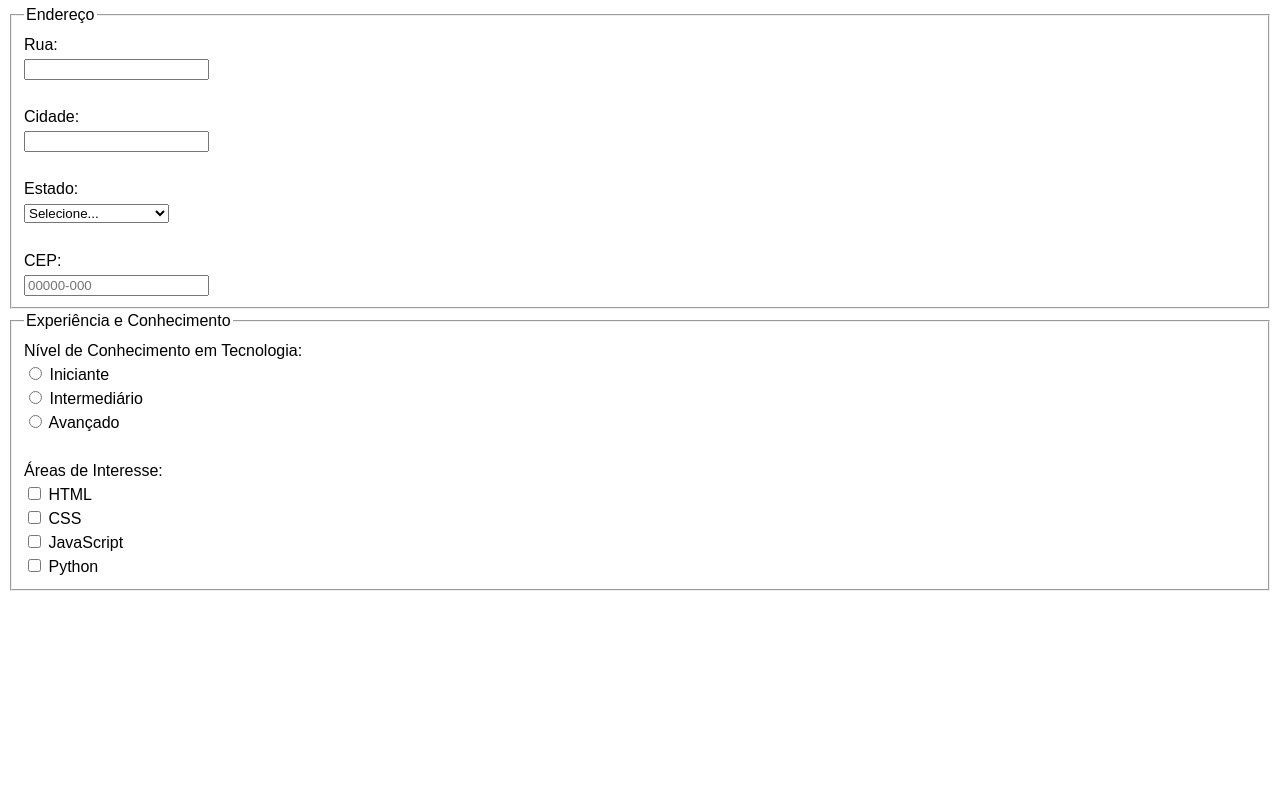
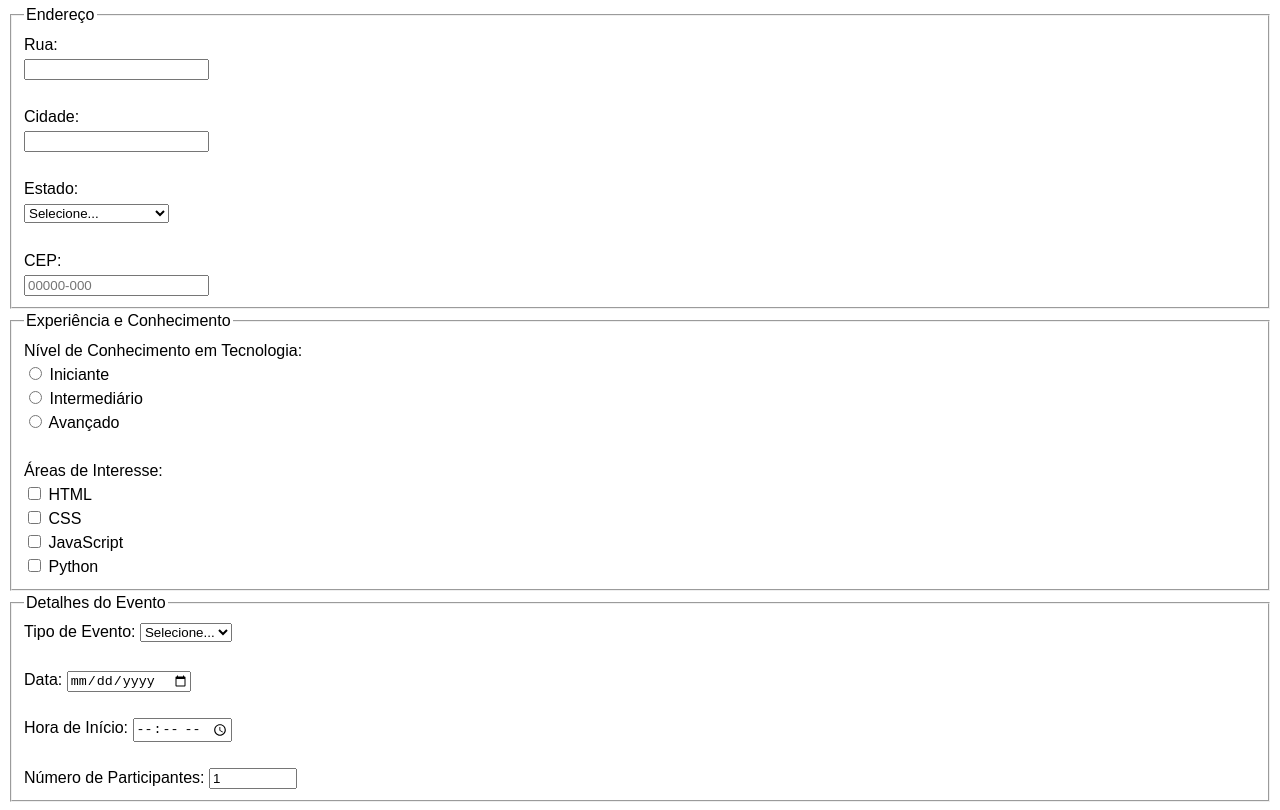
Before and after one commit to LopesSoh/TecnoBlog, a plain HTML site: page eventos.html in a window 1280 px wide. Shown: the part 467-1277 px from the top of the page. Before the commit the page ends 1066 px from the top, so only its background shows below. Drawn offline with Linux system fonts and the light colour scheme.

Commit message:
Detalhes do Evento

```diff
--- a/eventos.html
+++ b/eventos.html
@@ -123,6 +123,29 @@
 
         </fieldset>
 
+        <fieldset>
+
+            <legend>Detalhes do Evento</legend>
+
+            <label for="tipo_evento">Tipo de Evento:</label>
+            <select id="tipo_evento" name="tipo_evento">
+                <option value="">Selecione...</option>
+                <option value="workshop">Workshop</option>
+                <option value="palestra">Palestra</option>
+                <option value="curso">Curso</option>
+                <option value="seminario">Seminário</option>
+            </select><br><br>
+
+            <label for="data">Data:</label>
+            <input type="date" id="data" name="data"><br><br>
+
+            <label for="hora">Hora de Início:</label>
+            <input type="time" id="hora" name="hora"><br><br>
+
+            <label for="participantes">Número de Participantes:</label>
+            <input type="number" id="participantes" name="participantes" value="1" min="1" style="width: 80px;">
+        </fieldset>
+
 
     </form>
 
```
